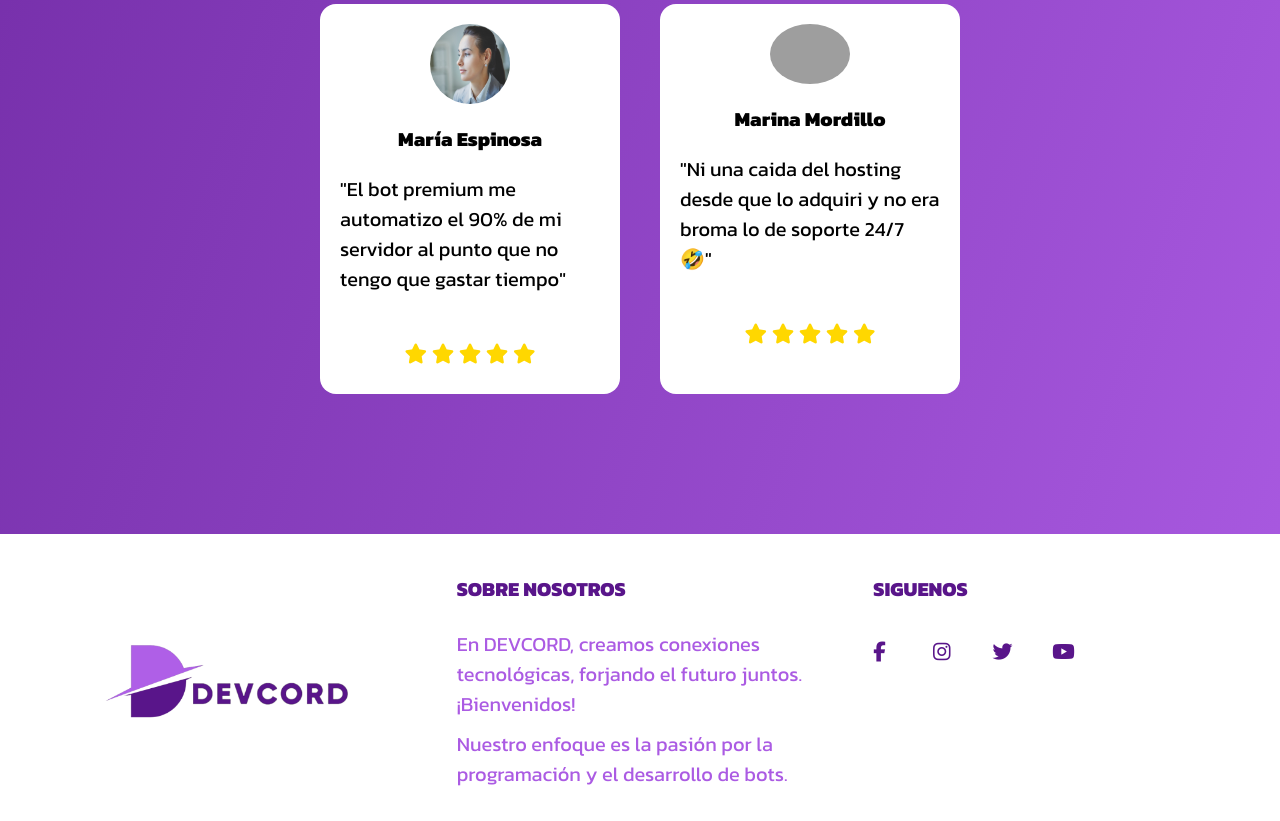
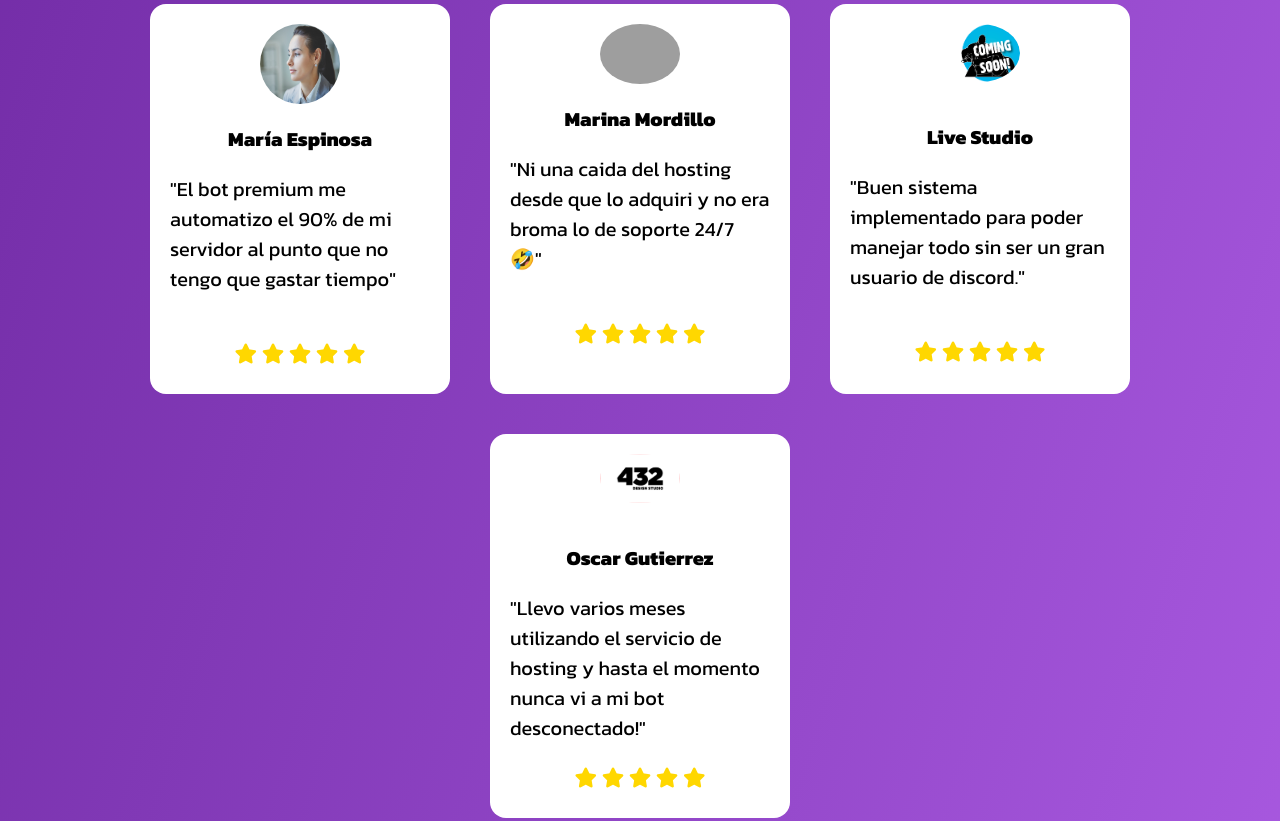
Before and after one commit to flacoV/devcord, a website: page index.html in a window 1280 px wide. Shown: the part 2959-3780 px from the top of the page. Drawn offline with Linux system fonts and the light colour scheme; grey boxes are pictures that could not be loaded.

Commit message:
add reviews info + UI changes

```diff
--- a/index.html
+++ b/index.html
@@ -128,6 +128,30 @@
                         <i class="fa-solid fa-star"></i>
                     </div>
                 </div>
+                <div class="tarjeta tarjeta6">
+                    <img src="./img/NicePng_coming-soon-png_227587.png">
+                    <h2>Live Studio</h2>
+                    <p>"Buen sistema implementado para poder manejar todo sin ser un gran usuario de discord."</p>
+                    <div class="estrellas">
+                        <i class="fa-solid fa-star"></i>
+                        <i class="fa-solid fa-star"></i>
+                        <i class="fa-solid fa-star"></i>
+                        <i class="fa-solid fa-star"></i>
+                        <i class="fa-solid fa-star"></i>
+                    </div>
+                </div>
+                <div class="tarjeta tarjeta7">
+                    <img src="./img/432-design-studio-b-400x245.png">
+                    <h2>Oscar Gutierrez</h2>
+                    <p>"Llevo varios meses utilizando el servicio de hosting y hasta el momento nunca vi a mi bot desconectado!"</p>
+                    <div class="estrellas">
+                        <i class="fa-solid fa-star"></i>
+                        <i class="fa-solid fa-star"></i>
+                        <i class="fa-solid fa-star"></i>
+                        <i class="fa-solid fa-star"></i>
+                        <i class="fa-solid fa-star"></i>
+                    </div>
+                </div>
             </div>
     </section>
     <footer class="pie-pagina">
--- a/scss/partials/_ct-form.scss
+++ b/scss/partials/_ct-form.scss
@@ -17,12 +17,18 @@
 
     .contact-w{
         box-shadow: 0 0 20px 0 rgb(255, 255, 255, .3);
+        border-top-right-radius: 16px;
+        border-top-left-radius: 16px;
+        border-bottom-right-radius: 16px;
+        border-bottom-left-radius: 16px;
 
         > *{
             padding: 1em;
         }
 
         .contact-f{
+            border-top-right-radius: 16px;
+            border-top-left-radius: 16px;
             background-color: white;
             color: map-get($map: $palette, $key: 'primary');
 
@@ -51,6 +57,7 @@
                     border: 0;
                     text-transform: uppercase;
                     padding: 1em;
+                    border-radius: 16px;
 
                     &:hover{
                         background-color: map-get($map: $palette, $key: 'primary');
@@ -91,6 +98,8 @@
 
         .contact-i{
             background-color: map-get($map: $palette, $key: 'primary');
+            border-bottom-right-radius: 16px;
+            border-bottom-left-radius: 16px;
 
             h4{
                 text-align: center;
--- a/scss/partials/_mains.scss
+++ b/scss/partials/_mains.scss
@@ -270,6 +270,6 @@ section{
 
     .description{
         max-width: 653px;
-        @include description;
+        @include description-2;
     }
 }
--- a/scss/partials/_tarjetas.scss
+++ b/scss/partials/_tarjetas.scss
@@ -44,6 +44,9 @@
                 max-width: 80px;
                 border-radius: 50%;
                 margin: 20px;
+                object-fit: fill;
+                max-height: 80px;
+                height: auto;
             }
 
             p{
@@ -59,6 +62,24 @@
             &:hover{
                 box-shadow: 5px 5px 20px rgba(0, 0, 0, 0.4);
                 transform: translateY(-3%);
+            }
+        }
+
+        .tarjeta6{
+
+            h2{
+                margin-top: 20px;
+            }
+        }
+
+        .tarjeta7{
+
+            h2{
+                margin-top: 20px;
+            }
+
+            .estrellas{
+                margin-top: 0;
             }
         }
     }
--- a/scss/partials/_txts.scss
+++ b/scss/partials/_txts.scss
@@ -7,6 +7,11 @@
 
 @mixin description{
     color: map-get($map: $palette, $key: 'secondary');
+    text-shadow: -1px 3px 2px map-get($map: $palette, $key: 'primary');
+}
+
+@mixin description-2{
+    color: map-get($map: $palette, $key: 'light-color');
     text-shadow: -1px 3px 2px map-get($map: $palette, $key: 'primary');
 }
 
--- a/scss/partials/_variables.scss
+++ b/scss/partials/_variables.scss
@@ -7,4 +7,5 @@ $palette:(
     'gradient-2': #8139b6,
     'gradient-3': #964acc,
     'secondary': #ab5be3,
+    'light-color': #cd9dee,
 );
```
Also changed, not shown: img/432-design-studio-b-400x245.png (added), img/NicePng_coming-soon-png_227587.png (added), scss/styles-s.css, 1 other file.
